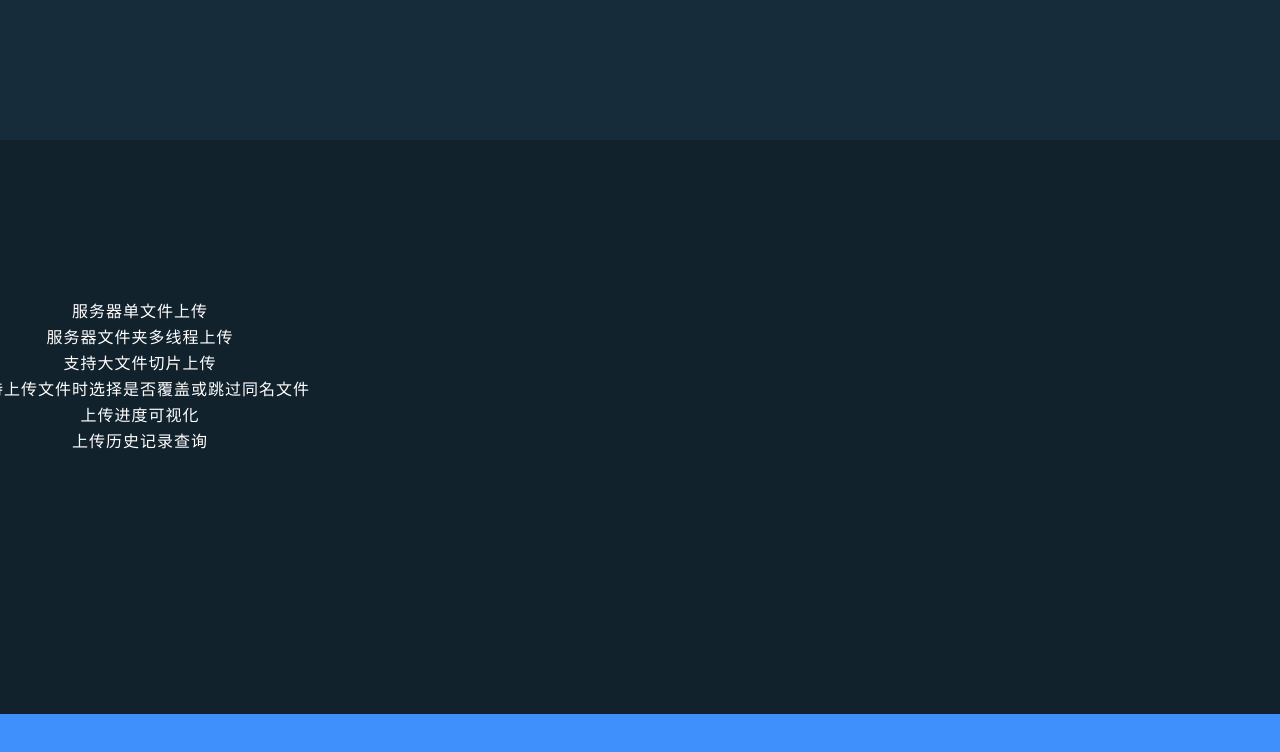
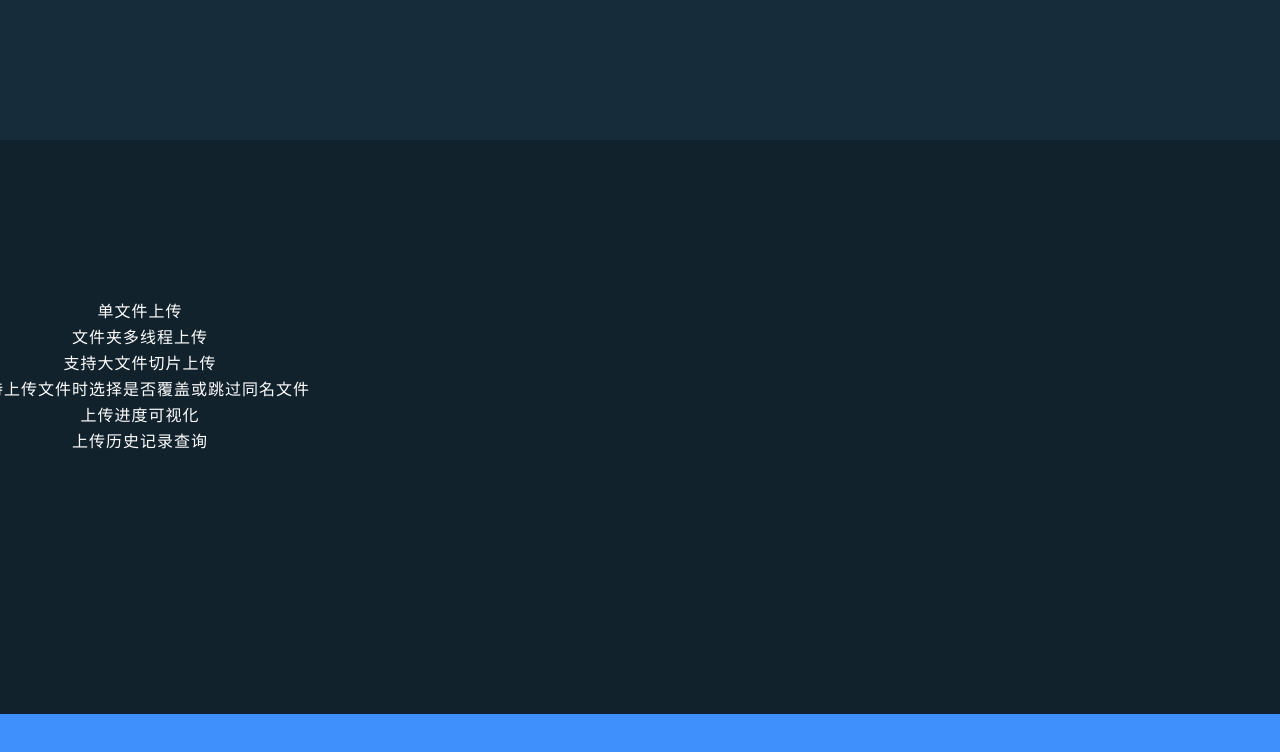
Before and after one commit to Countra/mgApp_introduce, a plain HTML site: page index.html in a window 1280 px wide. Shown: the part 1477-2229 px from the top of the page. Drawn offline with Linux system fonts and the light colour scheme.

Commit message:
update server info

```diff
--- a/index.html
+++ b/index.html
@@ -64,8 +64,8 @@
             核心功能模块二: 服务端文件上传网盘
         </h2>
         <p class="text" data-center-center="opacity:1;right:0;" data-0-bottom="opacity:1;right:500px;">
-            服务器单文件上传<br>
-            服务器文件夹多线程上传<br>
+            单文件上传<br>
+            文件夹多线程上传<br>
             支持大文件切片上传<br>
             支持上传文件时选择是否覆盖或跳过同名文件<br>
             上传进度可视化<br>
```
